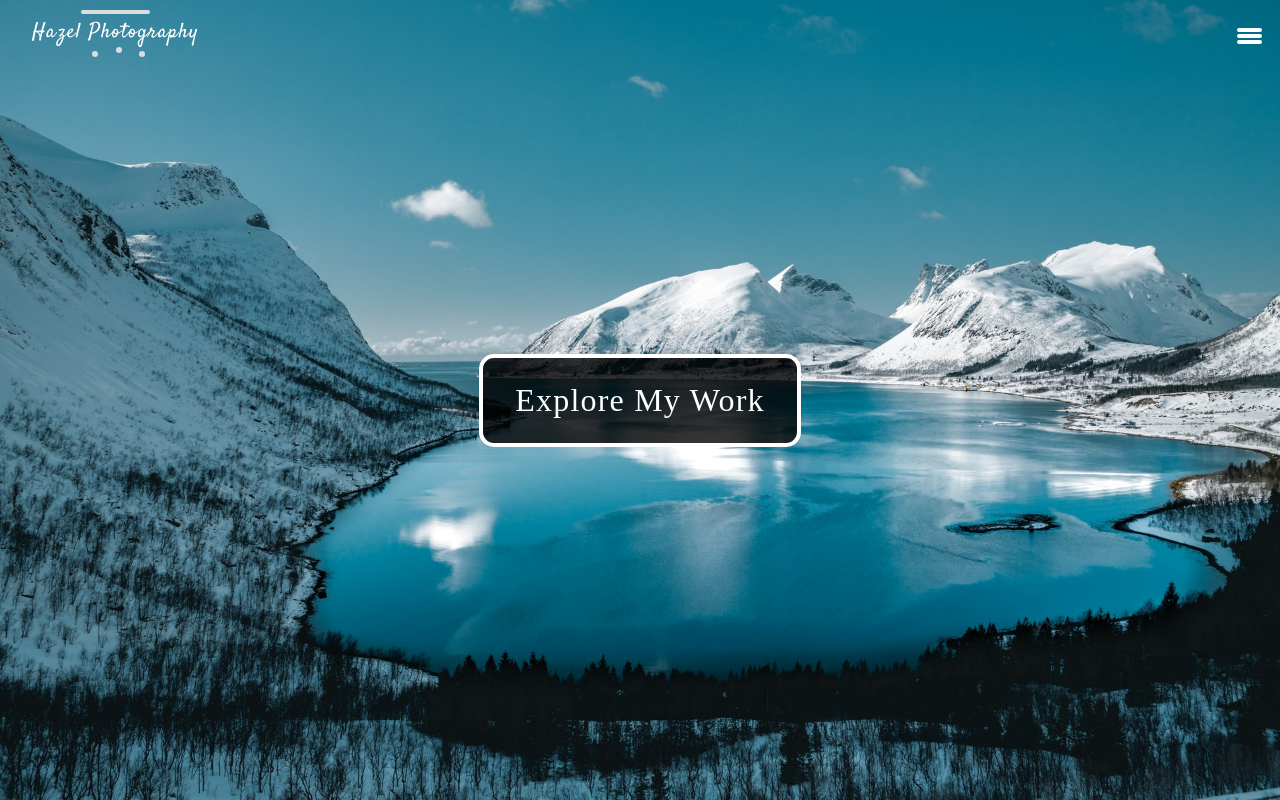
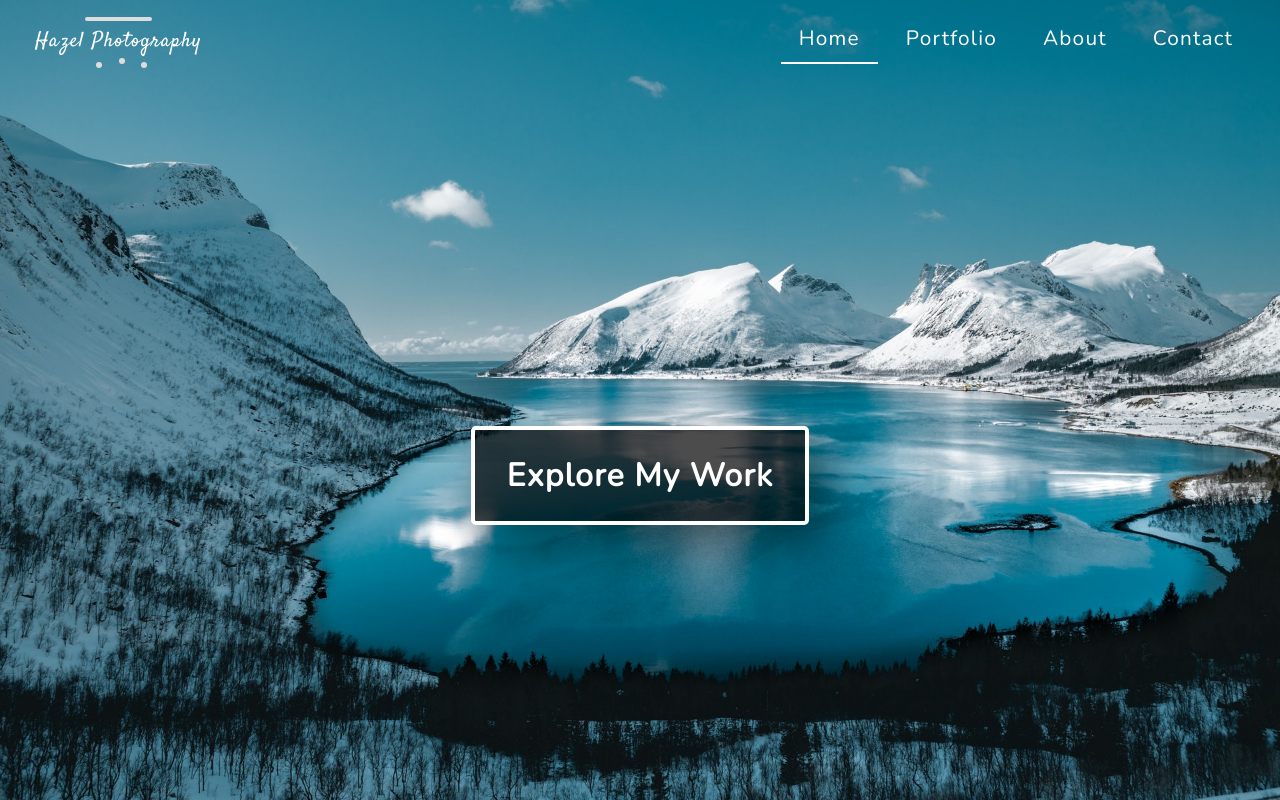
Before and after one commit to raulterhesdev/hazel-photography, a PHP site: page / in a window 1280 px wide; the page is wider, and only the part inside the window is pictured. Run offline with PHP 8.4, Linux system fonts and the light colour scheme.

Commit message:
final home page layout

```diff
--- a/css/style.scss
+++ b/css/style.scss
@@ -1,4 +1,4 @@
-@import url('https://fonts.googleapis.com/css2?family=Lato&display=swap');
+@import url('https://fonts.googleapis.com/css2?family=Nunito&display=swap');
 @import url('https://fonts.googleapis.com/css2?family=Satisfy&display=swap');
 
 // Media queries
@@ -46,18 +46,20 @@ body {
   width: 100vw;
   height: 100vh;
   overflow: hidden;
+  font-family: 'Nunito', sans-serif;
 }
 
 #logo {
   position: absolute;
-  top: 0;
-  left: 0;
   font-family: 'Satisfy', cursive;
-  padding: 18px 32px;
+  top: 7px;
+  left: 7px;
+  padding: 20px 28px;
   font-size: 1.3em;
   letter-spacing: 1.1px;
   color: white;
   z-index: 10;
+  text-decoration: none;
 
   span {
     position: absolute;
@@ -98,16 +100,19 @@ body {
   display: flex;
   align-items: center;
   justify-content: flex-end;
-  padding: 12px 18px;
+  padding: 12px 24px;
+  overflow: hidden;
 
   @include phone {
     flex-direction: column-reverse;
     align-items: flex-end;
+    padding: 24px;
   }
 
+  @include phone {
     .toggle {
       position: relative;
-    // margin-left: 16px;
+      margin-left: 16px;
       cursor: pointer;
 
       div {
@@ -144,6 +149,7 @@ body {
         transform: rotate(-405deg) translateY(4px);
       }
     }
+  }
 
   .links {
     transform: translateX(0);
@@ -154,18 +160,26 @@ body {
 
     @include phone {
       flex-direction: column;
+      background-color: #017390cc;
+      padding: 7px 12px;
+      margin-top: 12px;
     }
 
     .nav-link {
       text-decoration: none;
       color: white;
       padding: 12px 18px;
-      // margin: 0 5px;
+      margin: 0 5px;
       font-size: 1.3em;
       letter-spacing: 1.2px;
       box-sizing: border-box;
       transition: all 0.4s ease;
       position: relative;
+
+      @include phone {
+        font-size: 1.1em;
+        margin: 5px;
+      }
 
       span {
         position: absolute;
@@ -200,11 +214,13 @@ body {
   }
 
   .links-hidden {
+    @include phone {
       transform: translateX(100px);
       opacity: 0;
 
       a {
         pointer-events: none;
+      }
     }
   }
 }
@@ -229,27 +245,32 @@ body {
     left: 0;
     width: 100%;
     height: 100%;
-    background-color: rgba(0, 0, 0, 0.4);
+    background-color: rgba(0, 0, 0, 0.5);
     z-index: 1;
   }
 
   .cta {
     text-decoration: none;
-    // width: 100%;
-    // text-align: center;
-    // margin-top: 150px;
+    margin-top: 150px;
     font-size: 2em;
+    font-weight: bold;
     letter-spacing: 1.2px;
-    background-color: rgba(0, 0, 0, 0.8);
+    background-color: rgba(0, 0, 0, 0.7);
     border: 4px solid white;
     color: white;
     padding: 24px 32px;
-    border-radius: 15px;
+    border-radius: 5px;
     transition: all 0.5s ease;
     z-index: 10;
+    box-shadow: 20px 20px 50px rgba(0, 0, 0, 0.5);
+
+    @include phone {
+      font-size: 1.4em;
+    }
   }
 
   .cta:hover {
-    background-color: rgba(0, 0, 0, 0.5);
+    background-color: rgba(0, 0, 0, 0.8);
+    box-shadow: 10px 10px 50px rgba(0, 0, 0, 0.5);
   }
 }
--- a/index.html
+++ b/index.html
@@ -7,13 +7,14 @@
     <link rel="stylesheet" href="css/style.css" />
   </head>
   <body>
-    <p id="logo">
+    <!-- Logo -->
+    <a id="logo" href="index.html">
       <span></span>
       <span></span>
       <span></span>
       <span></span>
       Hazel Photography
-    </p>
+    </a>
     <!-- Navigation -->
     <nav id="navigation">
       <div class="links links-hidden">
@@ -49,7 +50,7 @@
     <main id="hero">
       <!-- <div class="backdrop"></div> -->
       <!-- Call to action -->
-      <a href="portfolio.html" class="cta">Explore My Work</a>
+      <a href="portfolio.html" class="cta"> Explore My Work </a>
     </main>
     <script src="js/main.js"></script>
   </body>
```
Also changed, not shown: css/style.css, 1 other file. Lines whose indentation alone changed are shown as unchanged.
